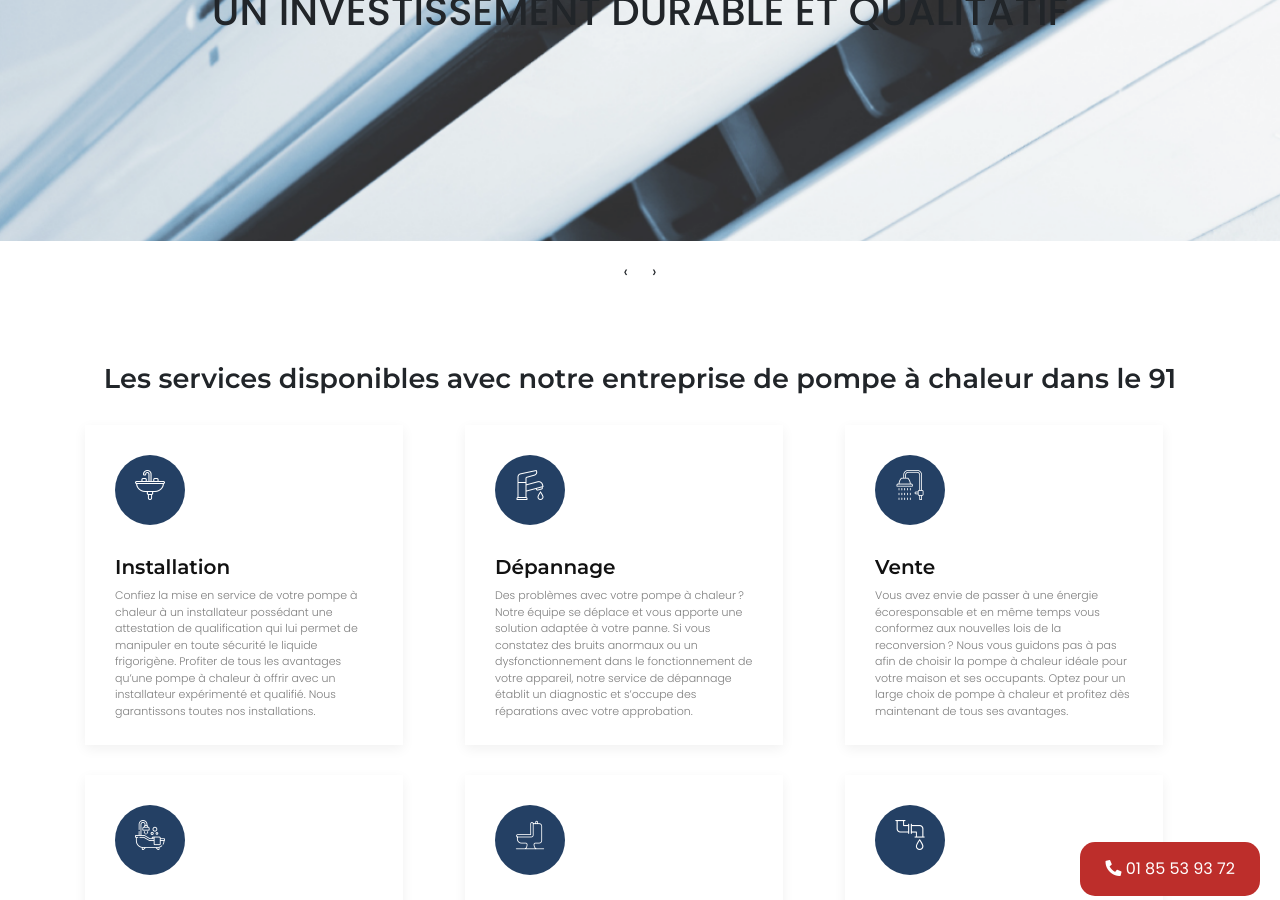
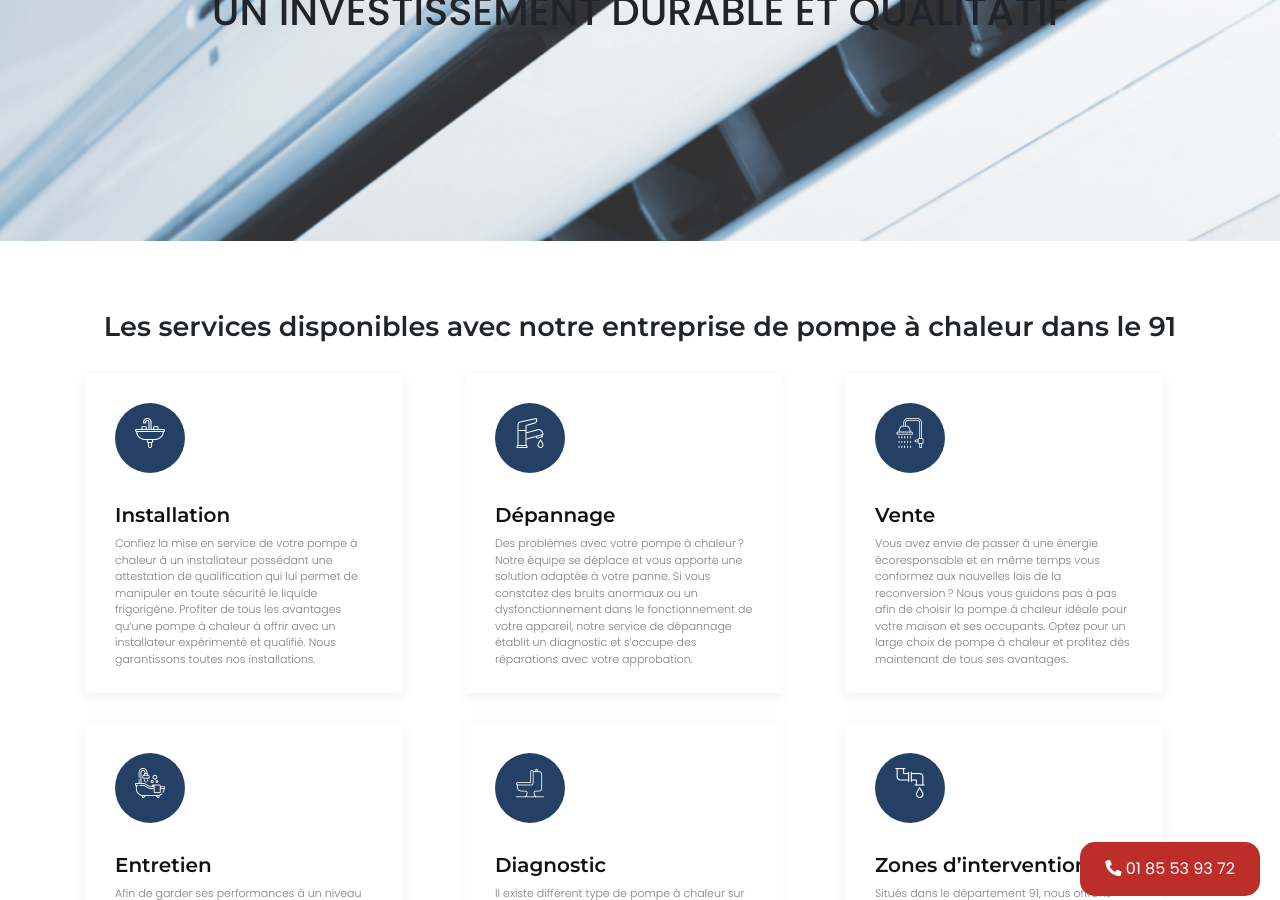
Before and after one commit to ejezie/pompe-a-chaleur-91.com, a Jekyll site: the page built from src/accueil.html, in a window 1280 px wide and 900 px high, scrolled down 421 px. Built offline with Jekyll 4.4.1, drawn with Linux system fonts in a browser that asks for light colours; some web fonts are replaced.

Commit message:
Update slider.html

```diff
--- a/src/_includes/slider.html
+++ b/src/_includes/slider.html
@@ -1,13 +1,9 @@
-<section class="carousel">
-    <div class="owl-carousel  owl-theme" id="slide1">
+<section class="carousel" style="z-index: -2;">
+    <div id="slide1">
         <div class="item">
             <!-- <img class="imageslide img-responsive" src="../assets/img/slide1.jpg" alt="slide1"> -->
             <h1>VOTRE <span> POMPE A CHALEUR 91 </span> : <br>
                 UN INVESTISSEMENT DURABLE ET QUALITATIF</h1>
         </div>
-        <div class="item2">
-            <h1>VOTRE <span> POMPE A CHALEUR 91 </span> : <br>
-                UN INVESTISSEMENT DURABLE ET QUALITATIF</h1>
-        </div>
     </div>
 </section>
```
